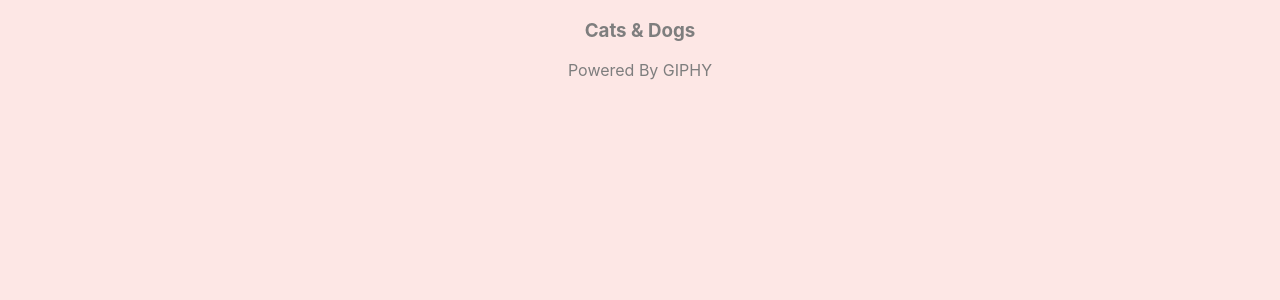
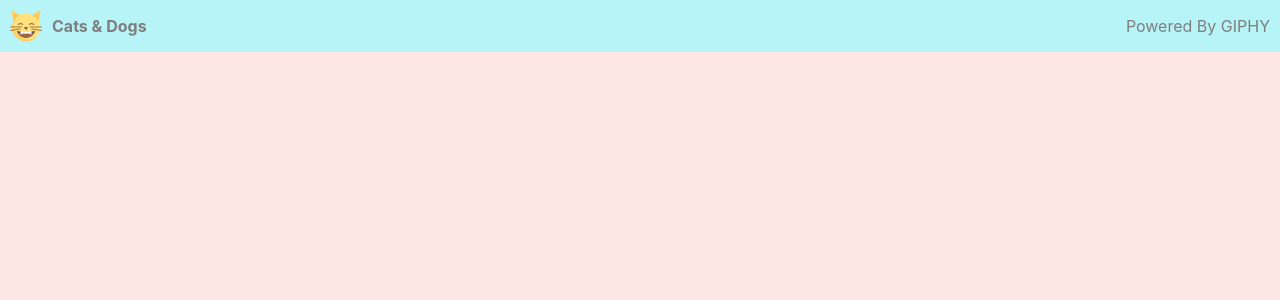
Before and after one commit to Niall-Roche/cats-and-dogs, a React (Create React App) app: page /1 in a window 1280 px wide. Shown: the top 300 px of the page. Built offline with nearby package versions, Linux system fonts and the light colour scheme; no server answers.

Commit message:
Added top nav

```diff
--- a/src/App.js
+++ b/src/App.js
@@ -3,9 +3,8 @@ import {ReactQueryDevtools} from '@tanstack/react-query-devtools'
 import {CatsAndDogsProvider} from './hooks/useCatsAndDogs'
 import {ThemeProvider} from 'styled-components'
 import GlobalStyles from './styles/GlobalStyles'
-import {RouterProvider} from 'react-router-dom'
-import router from './components/router/router'
 import {PaginationProvider} from './hooks/usePagination'
+import Router from './components/router/Router'
 
 const queryClient = new QueryClient()
 
@@ -23,11 +22,7 @@ function App() {
         <PaginationProvider>
           <ThemeProvider theme={theme}>
             <GlobalStyles />
-            <div className='d-flex flex-col align-items-center mb-1'>
-              <h3>Cats & Dogs</h3>
-              <span className='mb-1'>Powered By GIPHY</span>
-              <RouterProvider router={router} />
-            </div>
+            <Router />
             {/* <a
               href='https://www.flaticon.com/free-icons/cat'
               title='cat icons'>Cat icons created by Freepik - Flaticon
--- /dev/null
+++ b/src/components/nav/TopNav.js
@@ -0,0 +1,43 @@
+import {styled} from 'styled-components'
+import {CAT_EMOJI} from '../../constants/images'
+import {Link} from 'react-router-dom'
+
+const TopNavContainer = styled.div`
+    background-color: ${props => props?.theme?.accent};
+    width: 100%;
+    align-items: center;
+    padding-top: 10px;
+    padding-bottom: 10px;
+`
+
+const StyledLink = styled(Link)`
+    text-decoration: none;
+    color: ${props => props?.theme?.primary};
+`
+
+const BrandImage = styled.img`
+    margin-left: 10px;
+    margin-right: 10px;
+`
+
+const Title = styled.span`
+    font-weight: bold;
+`
+
+const SubTitle = styled.span`
+    margin-right: 10px;
+`
+
+const TopNav = () => {
+  return (
+    <TopNavContainer className='d-flex flex-row mb-1'>
+      <StyledLink className='d-flex align-items-center' to='/'>
+        <BrandImage src={CAT_EMOJI} width={32} height={32} />
+        <Title>Cats & Dogs</Title>
+      </StyledLink>
+      <SubTitle className='ms-auto'>Powered By GIPHY</SubTitle>
+    </TopNavContainer>
+  )
+}
+
+export default TopNav
--- a/src/components/router/router.js
+++ b/src/components/router/router.js
@@ -1,18 +1,18 @@
-import {createBrowserRouter} from 'react-router-dom'
+import {BrowserRouter, Routes, Route, createBrowserRouter} from 'react-router-dom'
 import Gifs from '../../pages/Gifs'
 import Gif from '../../pages/Gif'
+import TopNav from '../nav/TopNav'
 
-const router = createBrowserRouter(
-  [
-    {
-      path: '/',
-      element: <Gifs />,
-    },
-    {
-      path: '/:id',
-      element: <Gif />,
-    },
-  ]
-)
+const Router = () => {
+  return (
+    <BrowserRouter>
+      <TopNav />
+      <Routes>
+        <Route path='/' element={<Gifs />} />
+        <Route path=':id' element={<Gif />} />
+      </Routes>
+    </BrowserRouter>
+  )
+}
 
-export default router
+export default Router
--- a/src/pages/Gif.js
+++ b/src/pages/Gif.js
@@ -12,7 +12,7 @@ const Gif = () => {
   })
 
   return (
-    <div>
+    <div className='d-flex flex-col align-items-center'>
       <Image src={data?.data?.images?.original?.url} />
     </div>
   )
--- a/src/styles/GlobalStyles.js
+++ b/src/styles/GlobalStyles.js
@@ -11,6 +11,7 @@ const AppStyles = createGlobalStyle`
     sans-serif;
     -webkit-font-smoothing: antialiased;
     -moz-osx-font-smoothing: grayscale;
+    overflow-x: hidden;
   }
 `
 
```
